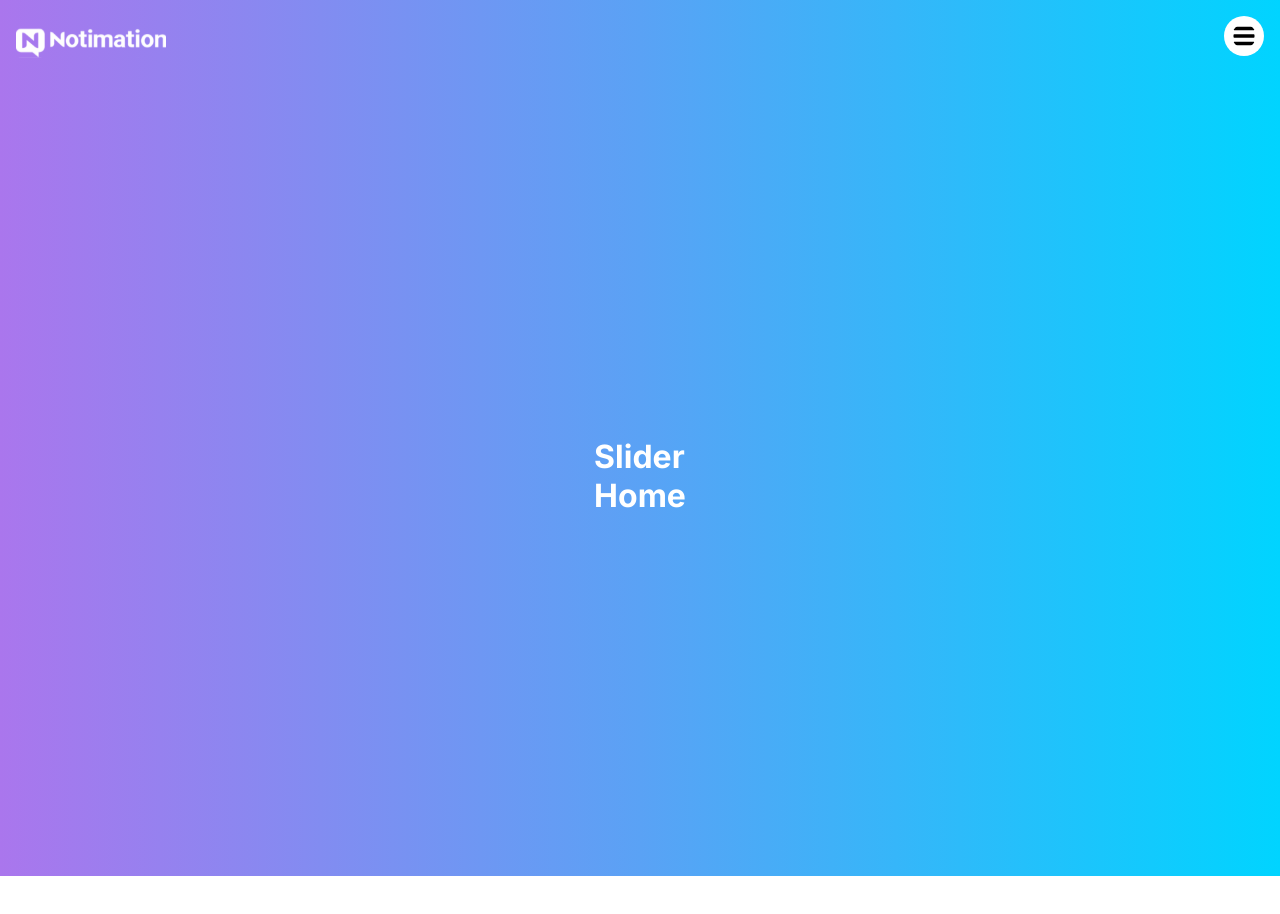
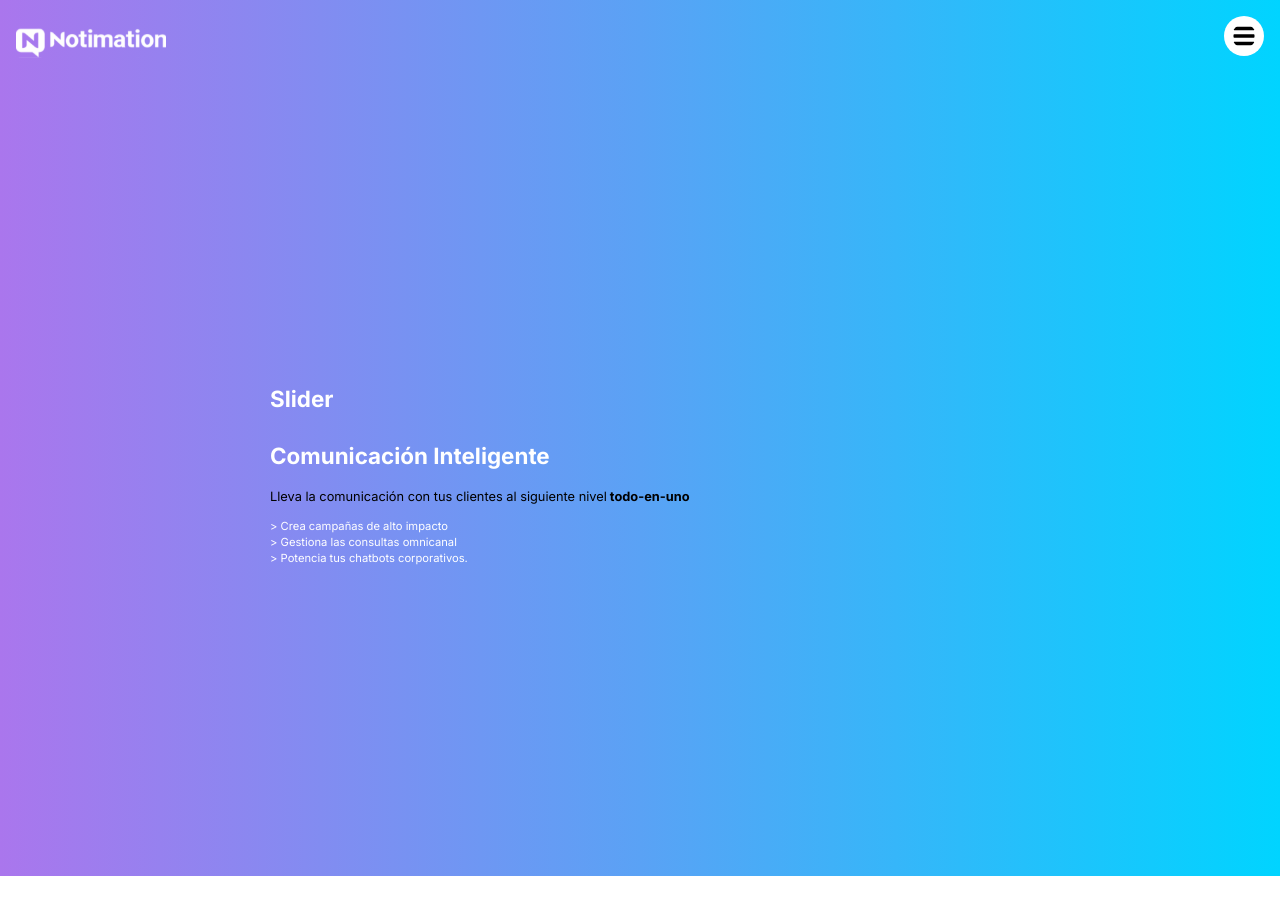
Before and after one commit to RumRage/landing-page, a Next.js app: page /home in a window 1280 px wide. Shown: the top 914 px of the page. Built offline with nearby package versions, Linux system fonts and the light colour scheme.

Commit message:
home text

```diff
--- a/src/app/home/page.tsx
+++ b/src/app/home/page.tsx
@@ -4,11 +4,20 @@ export default function Home() {
   return (
     <main className="background-container container">
       <div className="section">
+        {/* SLIDER */}
         <div>
           <h1>Slider</h1>
         </div>
+        {/* TEXT */}
         <div>
-          <h1>Home</h1>
+          <h1>Comunicación Inteligente</h1>
+          <h5>
+            Lleva la comunicación con tus clientes al siguiente nivel
+            <b> todo-en-uno</b>
+          </h5>
+          <p>&gt; Crea campañas de alto impacto</p>
+          <p>&gt; Gestiona las consultas omnicanal</p>
+          <p>&gt; Potencia tus chatbots corporativos.</p>
         </div>
       </div>
     </main>
--- a/src/app/layout.tsx
+++ b/src/app/layout.tsx
@@ -1,5 +1,6 @@
 import type { Metadata } from "next";
-import { Inter } from "next/font/google";
+import { Inter, Raleway } from "next/font/google";
+
 import "../styles/globals.scss";
 
 //components
--- a/src/styles/globals.scss
+++ b/src/styles/globals.scss
@@ -22,4 +22,34 @@ body {
   flex-direction: column;
   align-items: center;
   justify-content: center;
+
+  .section {
+    width: 100%;
+    max-width: 800px;
+    display: flex;
+    flex-direction: column;
+    text-align: left;
+    padding: 20px;
+
+    > div {
+      flex: 1;
+      margin: 10px;
+    }
+
+    h1 {
+      @include text-styling(1.4rem, 10px);
+    }
+
+    h5 {
+      @include text-styling(0.8rem, 15px);
+      margin-top: 1.2rem;
+      color: $secondary-color;
+      font-weight: normal;
+      max-width: 85%;
+    }
+
+    p {
+      @include text-styling(0.7rem, 2px);
+    }
+  }
 }
--- a/src/styles/theme.scss
+++ b/src/styles/theme.scss
@@ -3,3 +3,8 @@ $background-gradient: linear-gradient(to right, #aa76ed, #5aa2f5, #00d4ff);
 $primary-color: #ffffff;
 $secondary-color: #000000;
 $navbar-color: #795bd1;
+
+@mixin text-styling($font-size, $margin-bottom) {
+  font-size: $font-size;
+  margin-bottom: $margin-bottom;
+}
```
